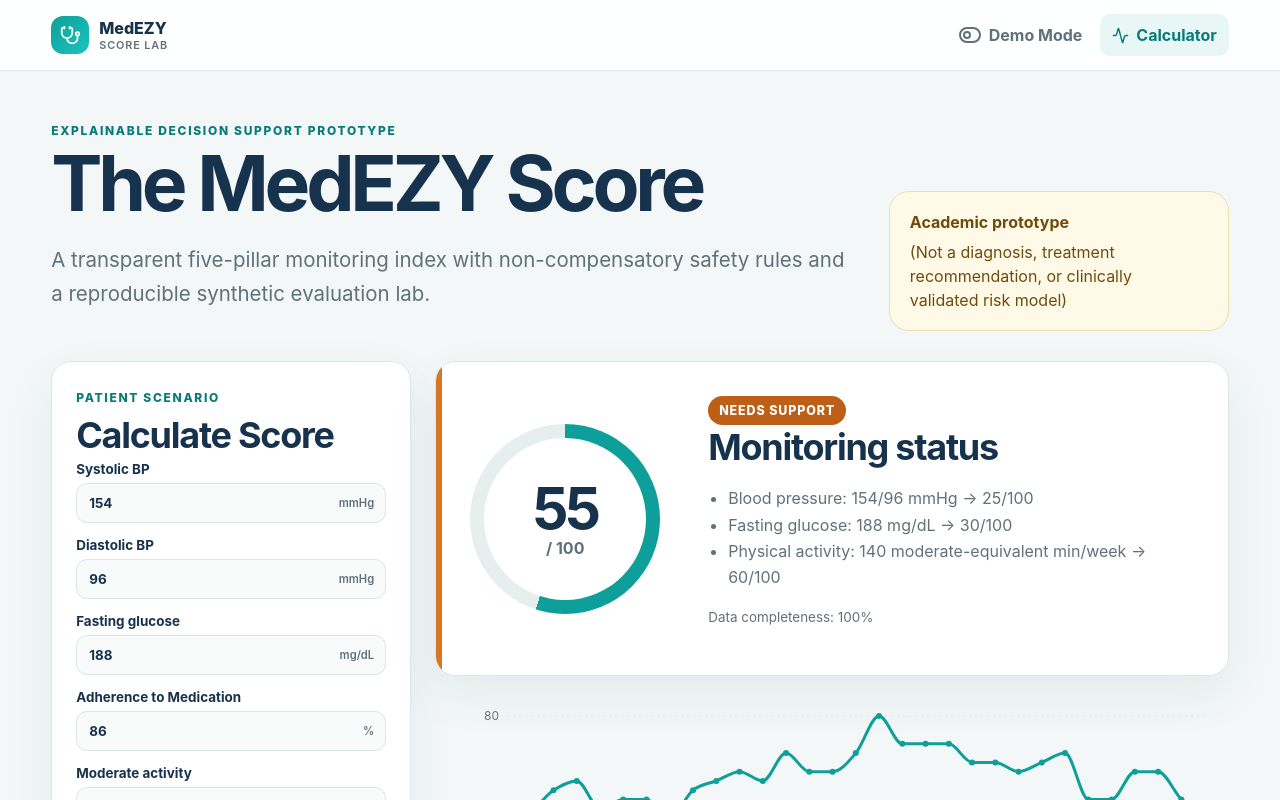
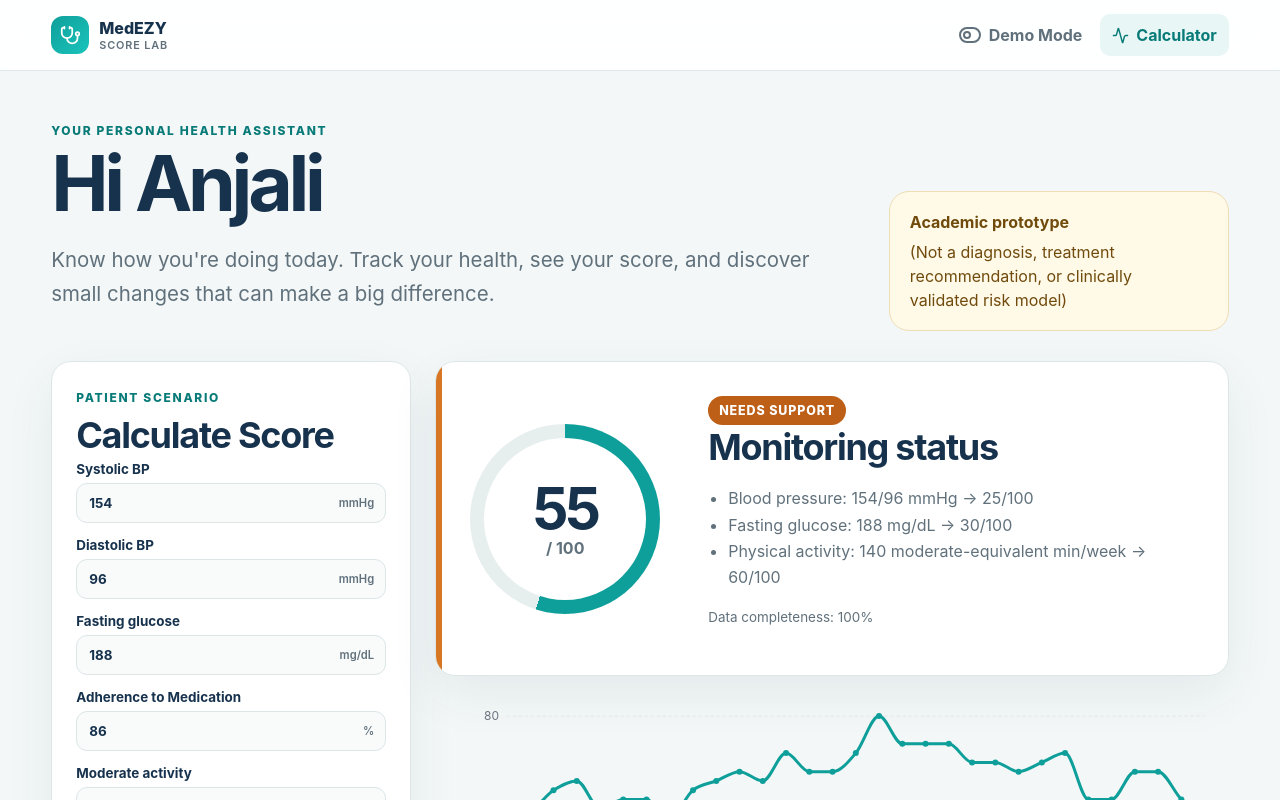
Before and after one commit to LA1709/bma5278-medEZY, a React (Vite) app: page / in a window 1280 px wide. Shown: the top 800 px of the page. Built offline with nearby package versions, Linux system fonts and the light colour scheme.

Commit message:
Added greeting for the user

```diff
--- a/src/App.tsx
+++ b/src/App.tsx
@@ -241,18 +241,19 @@
   return (
     <section className="stack-xl">
       <div className="hero-grid">
-        <div>
+        {isDemo ? <div>
           <span className="eyebrow">Explainable decision support prototype</span>
           <h1>The MedEZY Score</h1>
           <p className="hero-copy">
             A transparent five-pillar monitoring index with non-compensatory safety rules and a reproducible synthetic evaluation lab.
           </p>
-          {/* <div className="hero-tags">
-            <span><ShieldCheck size={16} /> Safety first</span>
-            <span><Activity size={16} /> Equal weighting</span>
-            <span><Beaker size={16} /> Simulation tested</span>
-          </div> */}
-        </div>
+        </div> : <div>
+          <span className="eyebrow">Your Personal Health Assistant</span>
+          <h1>Hi Anjali</h1>
+          <p className="hero-copy">
+            Know how you're doing today. Track your health, see your score, and discover small changes that can make a big difference.
+          </p>
+        </div>}
         <div className="callout warning">
           <strong>Academic prototype</strong>
           <span>(Not a diagnosis, treatment recommendation, or clinically<br />validated risk model)</span>
--- a/src/lib/scoringV2.ts
+++ b/src/lib/scoringV2.ts
@@ -69,7 +69,7 @@
     alerts.push({
       severity: 'critical',
       code: 'SEVERE_BP',
-      message: 'Severely elevated blood pressure detected. This overrides the composite score.',
+      message: 'Severely elevated blood pressure detected. This event overrides your MedEZY score.',
     });
   }
 
@@ -77,7 +77,7 @@
     alerts.push({
       severity: 'critical',
       code: 'LEVEL_2_HYPOGLYCEMIA',
-      message: 'Very low glucose detected. This overrides the composite score.',
+      message: 'Very low glucose detected. This event overrides your MedEZY score.',
     });
   } else if (input.fastingGlucose < 70) {
     alerts.push({
```
